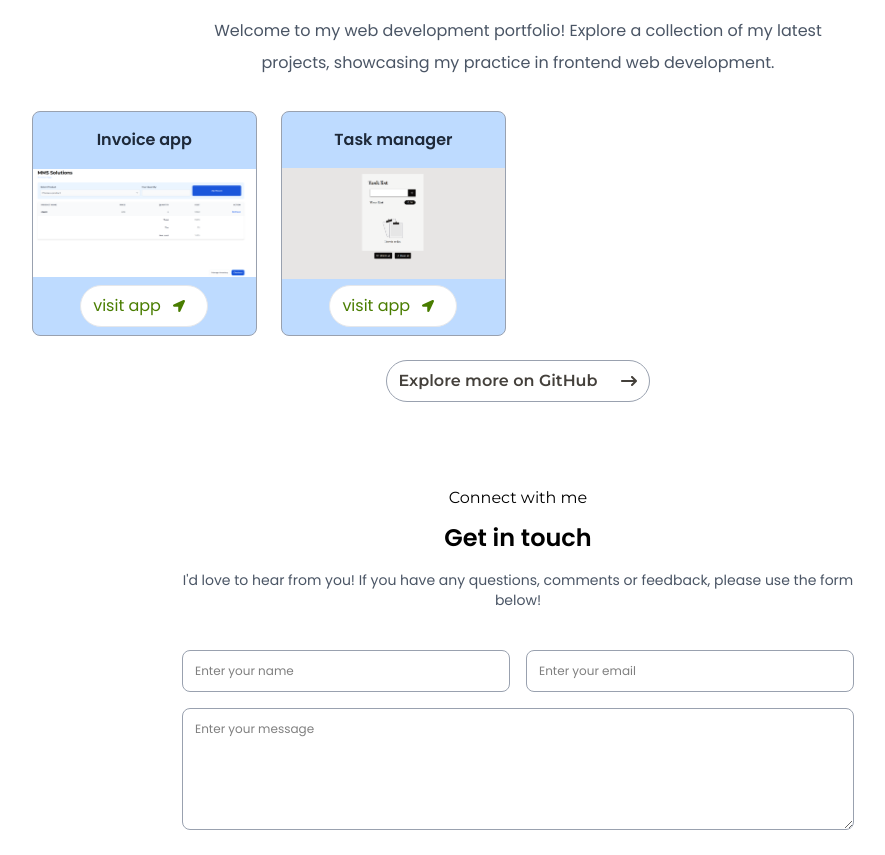
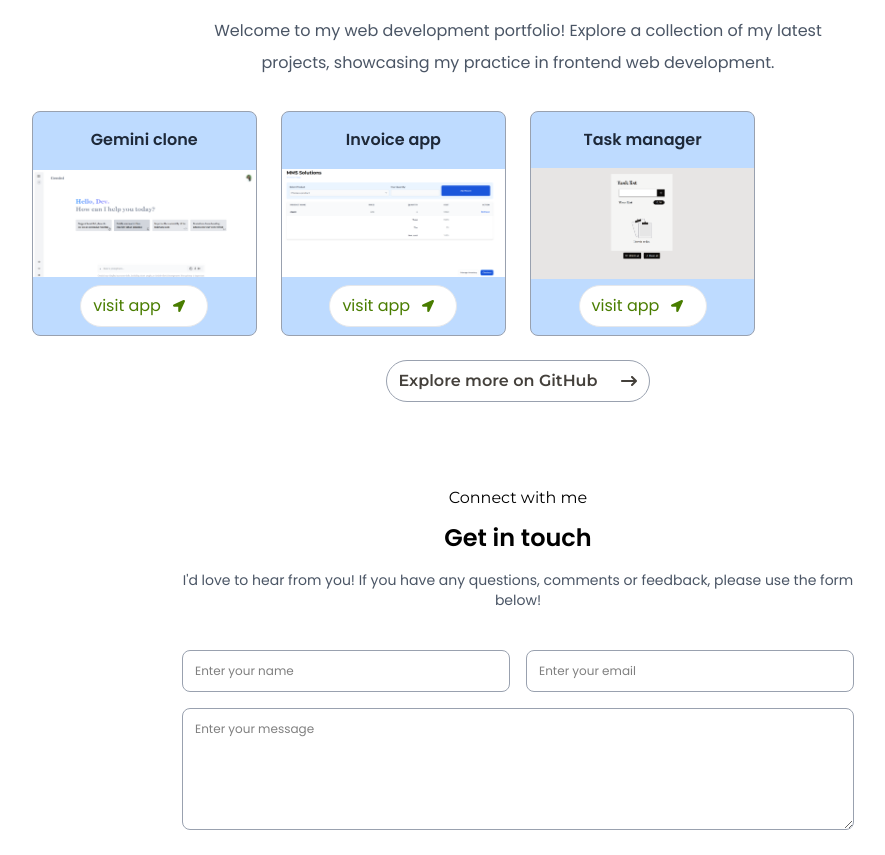
Before and after one commit to IvoryMay/Portfolio-next-js, a Next.js app: page / in a window 1280 px wide. Shown: the part 2650-3505 px from the top of the page, without its empty margins (122-1007 px from the left). Built offline with nearby package versions, Linux system fonts and the light colour scheme; a web font is replaced by a local one.

Commit message:
readd gemini app

```diff
--- a/app/Data/myWork.js
+++ b/app/Data/myWork.js
@@ -2,13 +2,13 @@
 
 
 const myWorks =  [
-//   {
-//   id: 1,
-//   title: "Gemini clone",
-//   image: "/gemini.png",
-//   description:"Tailwind CSS, React Js, Gemini API ",
-//   liveLink: "https://gemini-clone-liard-seven.vercel.app/",
-// },
+  {
+  id: 1,
+  title: "Gemini clone",
+  image: "/gemini.png",
+  description:"Tailwind CSS, React Js, Gemini API ",
+  liveLink: "https://gemini-clone-liard-seven.vercel.app/",
+},
 
 // {
 // id: 2,
@@ -19,14 +19,14 @@ const myWorks =  [
 // }
 
 ,{
-  id: 1,
+  id: 2,
   title: "Invoice app",
   image: "/invoice.png",
   description:"Tailwind CSS, Js",
   liveLink: "https://invoice-app-five-gray.vercel.app/",
 },
 {
-id: 2,
+id: 3,
   title: "Task manager",
   image: "/task-manager.png",
   description:"Tailwind CSS, Js",
```
